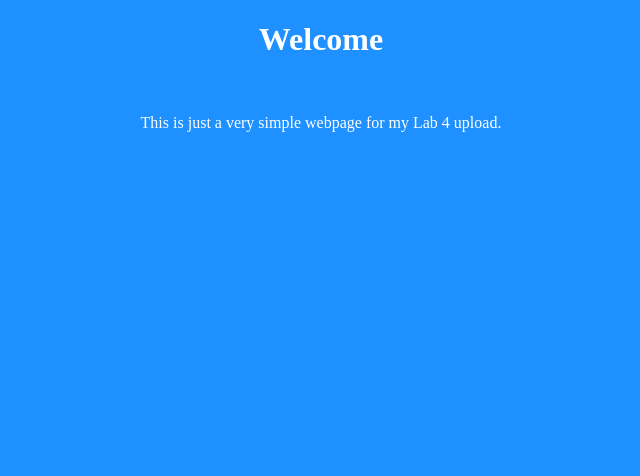
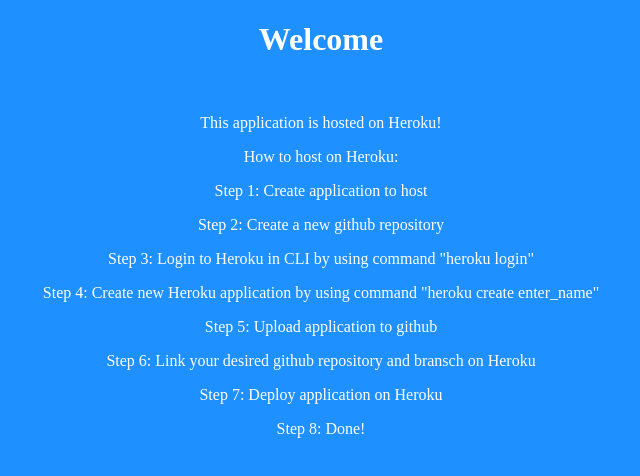
Before and after one commit to Hpmanen-dev/Backend-Lab4, a website: page public/index.html in a window 1280 px wide. Shown: the whole page, without its empty margins (319-959 px from the left). Drawn offline with Linux system fonts and the light colour scheme.

Commit message:
Added text

```diff
--- a/public/index.html
+++ b/public/index.html
@@ -11,7 +11,17 @@
     <div id="mainDiv">
         <h1>Welcome</h1>
         <br>
-        <p> This is just a very simple webpage for my Lab 4 upload.</p>
+        <p> This application is hosted on Heroku! </p>
+        <p> How to host on Heroku: </p>
+        <p> Step 1: Create application to host </p>
+        <p> Step 2: Create a new github repository </p>
+        <p> Step 3: Login to Heroku in CLI by using command "heroku login"</p>
+        <p> Step 4: Create new Heroku application by using command "heroku create enter_name"</p>
+        <p> Step 5: Upload application to github </p>
+        <p> Step 6: Link your desired github repository and bransch on Heroku </p>
+        <p> Step 7: Deploy application on Heroku </p>
+        <p> Step 8: Done!</p>
+
     </div>
 
 </body>
```
